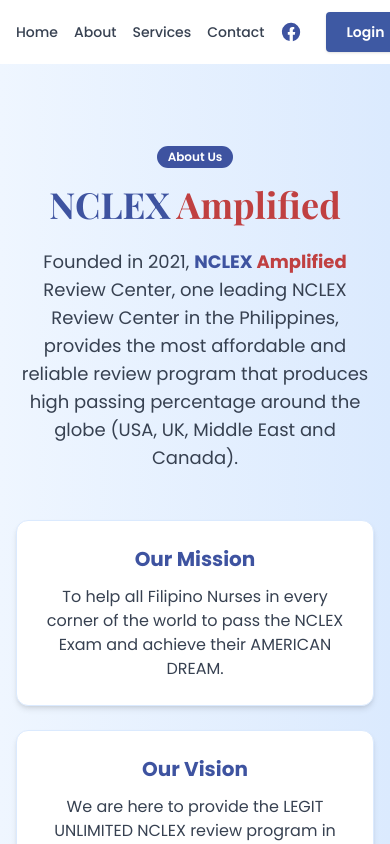
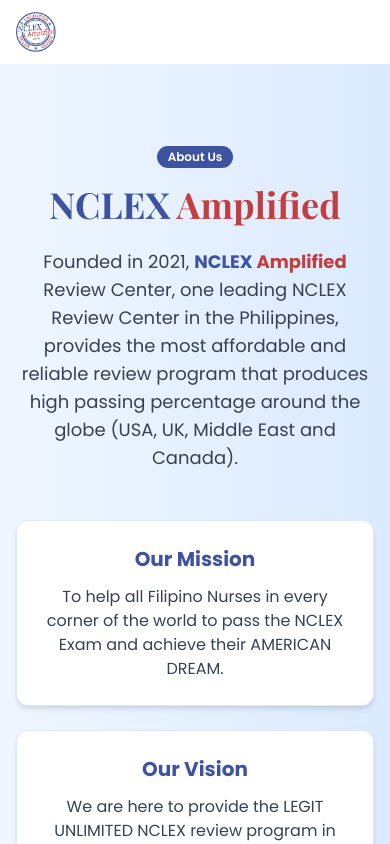
Before and after one commit to ITDepartment1602/nclexamplified, a React (Vite) app: page /about in a window 390 px wide. Shown: the top 844 px of the page. Built offline with nearby package versions, Linux system fonts and the light colour scheme.

Commit message:
Update Navbar.tsx

```diff
--- a/src/components/layout/Navbar.tsx
+++ b/src/components/layout/Navbar.tsx
@@ -1,31 +1,67 @@
-
-import React from "react";
+import React, { useState } from "react";
 import { Link } from "react-router-dom";
 import { Button } from "@/components/ui/button";
 
 const Navbar: React.FC = () => {
+  const [isOpen, setIsOpen] = useState(false);
+
+  const toggleMenu = () => {
+    setIsOpen(!isOpen);
+  };
+
   return (
     <nav className="w-full bg-white shadow font-sans">
       <div className="container mx-auto px-4 py-3 flex justify-between items-center">
         <Link to="/" className="flex items-center gap-2">
           <img src="/lovable-uploads/2e6dbcbd-c9b0-4ce8-8284-aff78cf1046d.png" alt="NCLEX Amplified Logo" className="h-10 w-auto" />
         </Link>
-        <div className="flex items-center space-x-4">
-          <Link to="/" className="text-gray-700 text-sm font-medium transition hover:text-nclex-blue" style={{ fontFamily: 'Poppins, sans-serif' }}>Home</Link>
-          <Link to="/about" className="text-gray-700 text-sm font-medium transition hover:text-nclex-blue" style={{ fontFamily: 'Poppins, sans-serif' }}>About</Link>
-          <Link to="/services" className="text-gray-700 text-sm font-medium transition hover:text-nclex-blue" style={{ fontFamily: 'Poppins, sans-serif' }}>Services</Link>
-          <Link to="/contact" className="text-gray-700 text-sm font-medium transition hover:text-nclex-blue" style={{ fontFamily: 'Poppins, sans-serif' }}>Contact</Link>
+        <div className="hidden md:flex items-center space-x-4">
+          <Link to="/" className="text-gray-700 text-sm font-medium transition hover:text-nclex-blue">Home</Link>
+          <Link to="/about" className="text-gray-700 text-sm font-medium transition hover:text-nclex-blue">About</Link>
+          <Link to="/services" className="text-gray-700 text-sm font-medium transition hover:text-nclex-blue">Services</Link>
+          <Link to="/contact" className="text-gray-700 text-sm font-medium transition hover:text-nclex-blue">Contact</Link>
           <a
             href="https://www.facebook.com/NCLEX.Amplified.Official"
             target="_blank"
             rel="noopener noreferrer"
-            className="ml-2"
             aria-label="Facebook Page"
           >
-            <svg width="22" height="22" fill="currentColor" viewBox="0 0 24 24" className="text-nclex-blue hover:scale-110 transition-transform"><path d="M22 12a10 10 0 10-11.5 9.9v-7h-2v-2.9h2V9.5a3 3 0 013-3h2.05v2.38H15c-.5 0-1 .4-1 1v2.2h2.6l-.4 2.9H14v7A10 10 0 0022 12z"></path></svg>
+            <svg width="22" height="22" fill="currentColor" viewBox="0 0 24 24" className="text-nclex-blue hover:scale-110 transition-transform">
+              <path d="M22 12a10 10 0 10-11.5 9.9v-7h-2v-2.9h2V9.5a3 3 0 013-3h2.05v2.38H15c-.5 0-1 .4-1 1v2.2h2.6l-.4 2.9H14v7A10 10 0 0022 12z"></path>
+            </svg>
           </a>
           <Link to="https://nclexamplifiedreviewcenter.com/nclex/login">
-            <Button className="ml-2 px-5 py-2 bg-primary text-white font-sans text-sm font-semibold rounded shadow hover:bg-nclex-blue transition focus:outline-none" style={{fontFamily:"Poppins, sans-serif"}}>
+            <Button className="ml-2 px-5 py-2 bg-primary text-white font-sans text-sm font-semibold rounded shadow hover:bg-nclex-blue transition focus:outline-none">
+              Login
+            </Button>
+          </Link>
+        </div>
+
+        {/* Hamburger Menu for Mobile */}
+        <div className="md:hidden flex items-center">
+          <button onClick={toggleMenu} className="text-gray-700 focus:outline-none">
+            {isOpen ? (
+              <svg width="24" height="24" fill="currentColor" className="hover:text-nclex-blue">
+                <path d="M6 18L18 6M6 6l12 12"></path>
+              </svg>
+            ) : (
+              <svg width="24" height="24" fill="currentColor" className="hover:text-nclex-blue">
+                <path d="M4 6h16M4 12h16m-7 6h7"></path>
+              </svg>
+            )}
+          </button>
+        </div>
+      </div>
+
+      {/* Mobile Menu */}
+      <div className={`md:hidden ${isOpen ? "block" : "hidden"} transition-all duration-300`}>
+        <div className="flex flex-col items-center bg-white border-t border-gray-200 py-4">
+          <Link to="/" className="text-gray-700 text-sm font-medium transition hover:text-nclex-blue py-2">Home</Link>
+          <Link to="/about" className="text-gray-700 text-sm font-medium transition hover:text-nclex-blue py-2">About</Link>
+          <Link to="/services" className="text-gray-700 text-sm font-medium transition hover:text-nclex-blue py-2">Services</Link>
+          <Link to="/contact" className="text-gray-700 text-sm font-medium transition hover:text-nclex-blue py-2">Contact</Link>
+          <Link to="https://nclexamplifiedreviewcenter.com/nclex/login">
+            <Button className="mt-2 px-5 py-2 bg-primary text-white font-sans text-sm font-semibold rounded shadow hover:bg-nclex-blue transition focus:outline-none">
               Login
             </Button>
           </Link>
```
